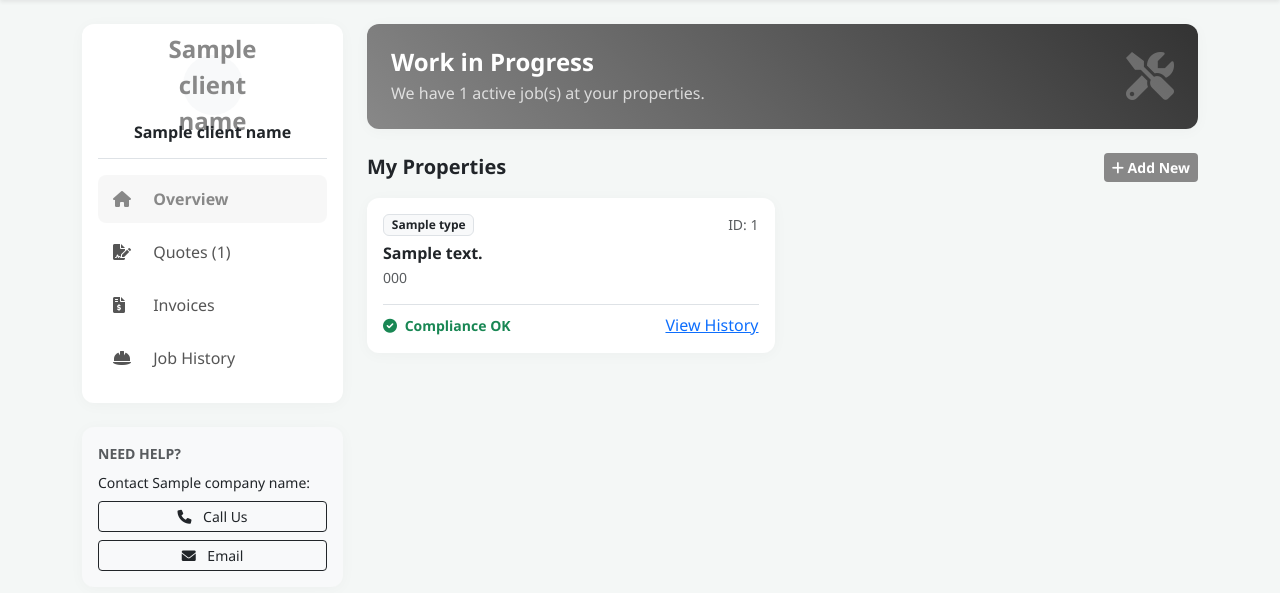
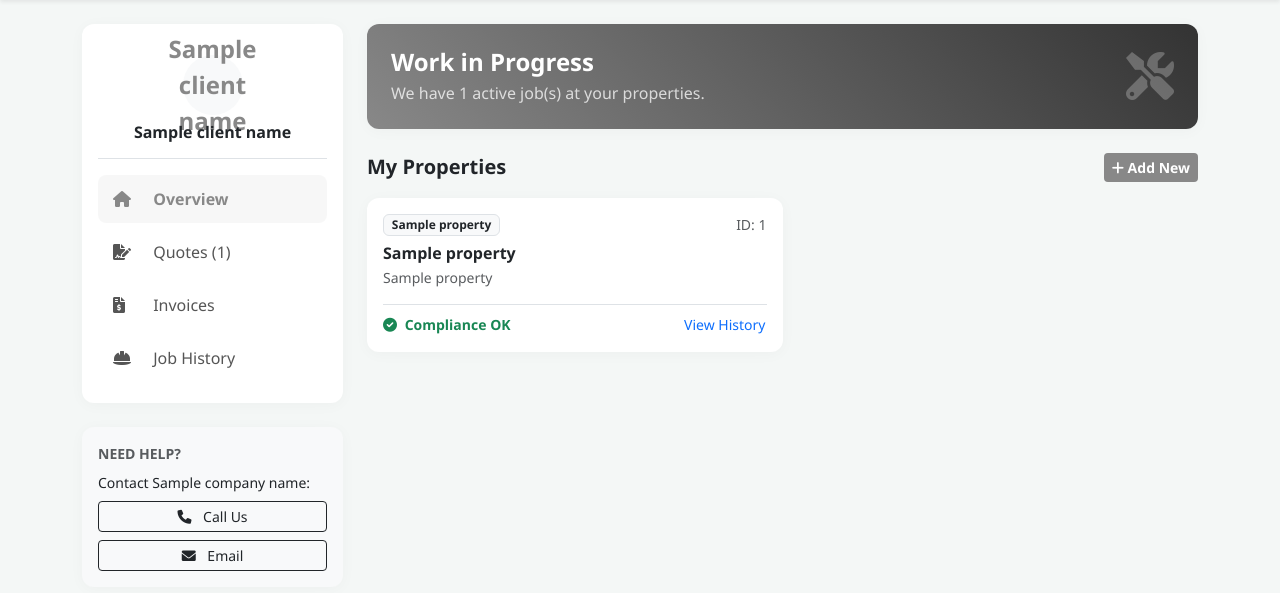
Before and after one commit to DruganGroup/DruganGroup-Website, a Flask app: template templates/portal/portal_home.html in a window 1280 px wide. Shown: the part 65-658 px from the top of the page. Run offline with Flask 3, Linux system fonts and the light colour scheme; the template is opened without the code that fills it: most values are stand-ins (such as "Sample title", 1, 10 or a date in 2020); grey boxes marked "Sample" are stand-in pictures; a database or web service that is not in the repository returns one stand-in record (values such as "Sample title"); some libraries are stand-ins or nearby versions.

Commit message:
Update portal_home.html

```diff
--- a/templates/portal/portal_home.html
+++ b/templates/portal/portal_home.html
@@ -86,20 +86,20 @@
     </button>
 </div>
 
-            <div class="row g-3">
             {% for p in properties %}
 <div class="col-md-6">
     <div class="card h-100 p-3 hover-shadow transition">
         <div class="d-flex justify-content-between mb-2">
-                            <span class="badge bg-light text-dark border">{{ p.type or 'Property' }}</span>
-                            <small class="text-muted">ID: {{ p.id }}</small>
+            <span class="badge bg-light text-dark border">{{ p[3] or 'Property' }}</span>
+            <small class="text-muted">ID: {{ p[0] }}</small>
         </div>
-                        <h6 class="fw-bold mb-1">{{ p.address }}</h6>
-                        <p class="small text-muted mb-3">{{ p.postcode }}</p>
+        <h6 class="fw-bold mb-1">{{ p[1] }}</h6>
+        <p class="small text-muted mb-3">{{ p[2] }}</p>
 
         <div class="mt-auto border-top pt-2 d-flex justify-content-between align-items-center">
             <small class="text-success fw-bold"><i class="fas fa-check-circle me-1"></i> Compliance OK</small>
-                            <a href="/portal/property/{{ p[0] }}" ...>View History</a></div>
+            <a href="/portal/property/{{ p[0] }}" class="btn btn-sm btn-link text-decoration-none p-0">View History</a>
+        </div>
     </div>
 </div>
 {% endfor %}
```
Lines whose indentation alone changed are shown as unchanged.
